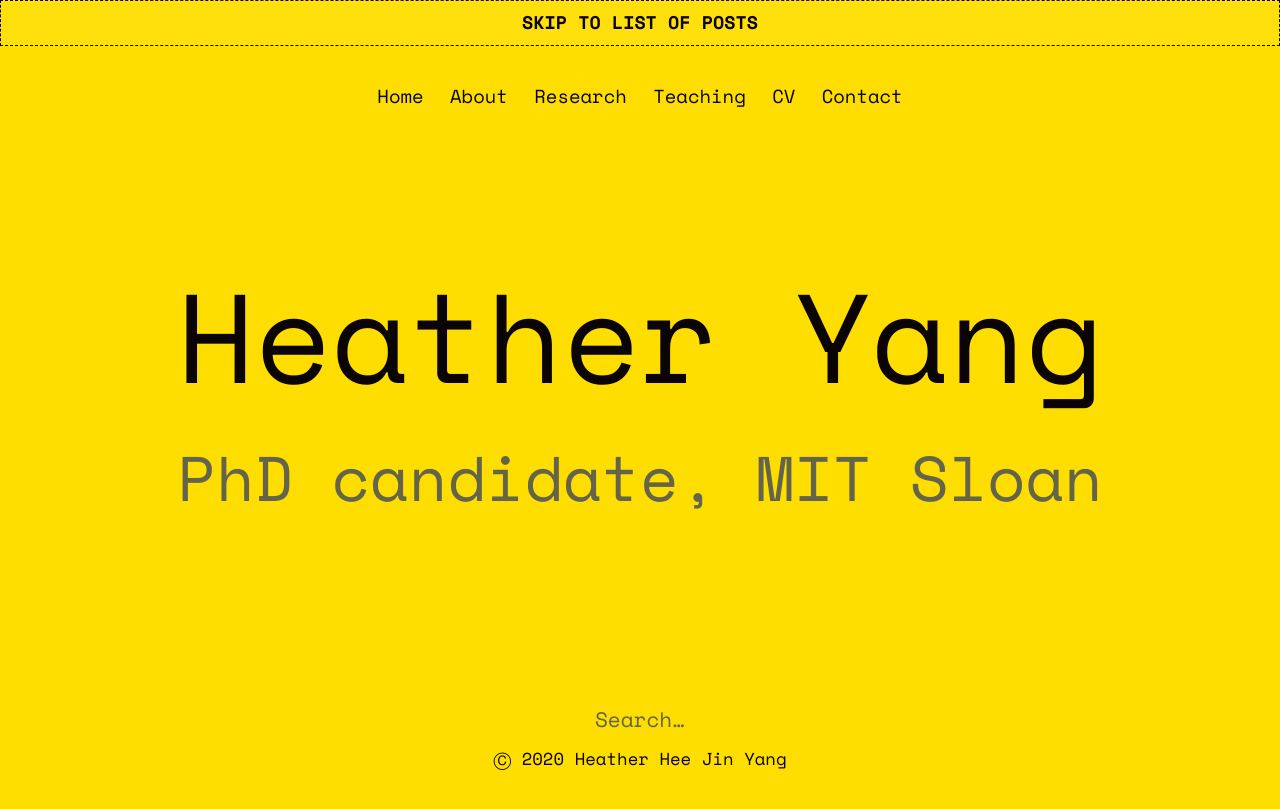
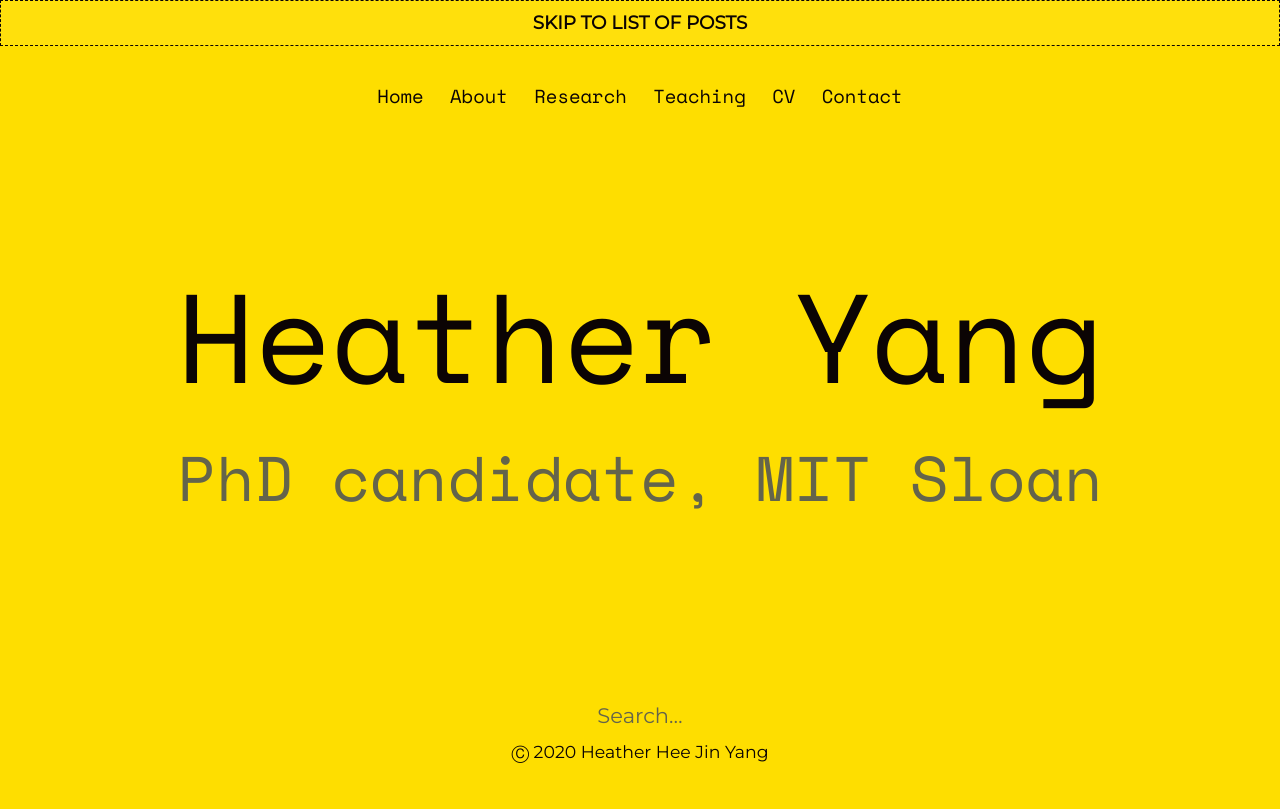
Before and after one commit to heatherhjyang/heatherhjyang.github.io, a Jekyll site: the page built from index.html, in a window 1280 px wide. Shown: the top 809 px of the page. Built offline with Jekyll 4.4.1, drawn with Linux system fonts in a browser that asks for light colours; the list of posts is cut into pages by our own code.

Commit message:
Fixing body font

```diff
--- a/_layouts/default.html
+++ b/_layouts/default.html
@@ -13,6 +13,8 @@
     <link rel="stylesheet" href="{{ '/assets/css/main.css' | absolute_url }}?{{ site.time | date: '%s%N' }}">
 
     <link href="https://fonts.googleapis.com/css2?family=Space+Mono:ital,wght@0,400;0,700;1,700&display=swap" rel="stylesheet">
+    <link href="https://fonts.googleapis.com/css2?family=Montserrat&display=swap" rel="stylesheet">
+
 
     <link rel="apple-touch-icon" href="{{ site.icon }}">
 
--- a/_sass/_base.scss
+++ b/_sass/_base.scss
@@ -7,23 +7,27 @@ body {
 }
 
 h1 {
+  font-family: $font-family-header;
   font-size: 3em;
   margin: .5em auto;
 }
 
 h2 {
+  font-family: $font-family-header;
   font-size: 2em;
   margin: 1em auto;
   text-align: center;
 }
 
 h3 {
+  font-family: $font-family-header;
   font-size: 1.5em;
   margin: 1.3333em auto;
   text-align: center;
 }
 
 h4 {
+  font-family: $font-family-header;
   font-size: 1.25em;
   font-style: italic;
   margin: 1.875em auto;
@@ -31,6 +35,7 @@ h4 {
 }
 
 h5 {
+  font-family: $font-family-header;
   font-size: 1em;
   font-style: italic;
   margin: 2em auto;
@@ -38,6 +43,7 @@ h5 {
 }
 
 h6 {
+  font-family: $font-family-header;
   font-size: .875em;
   font-style: italic;
   margin: 2.25em auto;
--- a/_sass/_menu.scss
+++ b/_sass/_menu.scss
@@ -1,4 +1,5 @@
 .site-navigation {
+  font-family: $font-family-header;
   margin-top: 2rem;
   padding: 0 1rem;
   &:hover,
--- a/_sass/_variables.scss
+++ b/_sass/_variables.scss
@@ -2,8 +2,8 @@ $brand-color:         #fede00;
 $highlight:           lighten($brand-color, 35%);
 $text-color:          #0b0404;
 $muted-text-color:    #64644B;
-$font-family:         "Space Mono", "Courier", monospace;
-
+$font-family:         "Montserrat", "Helvetica", sans-serif;
+$font-family-header:  "Space Mono", "Courier", monospace;
 $on-bigphone:         375px;
 $on-tablet:           768px;
 $on-laptop:           960px;
```
